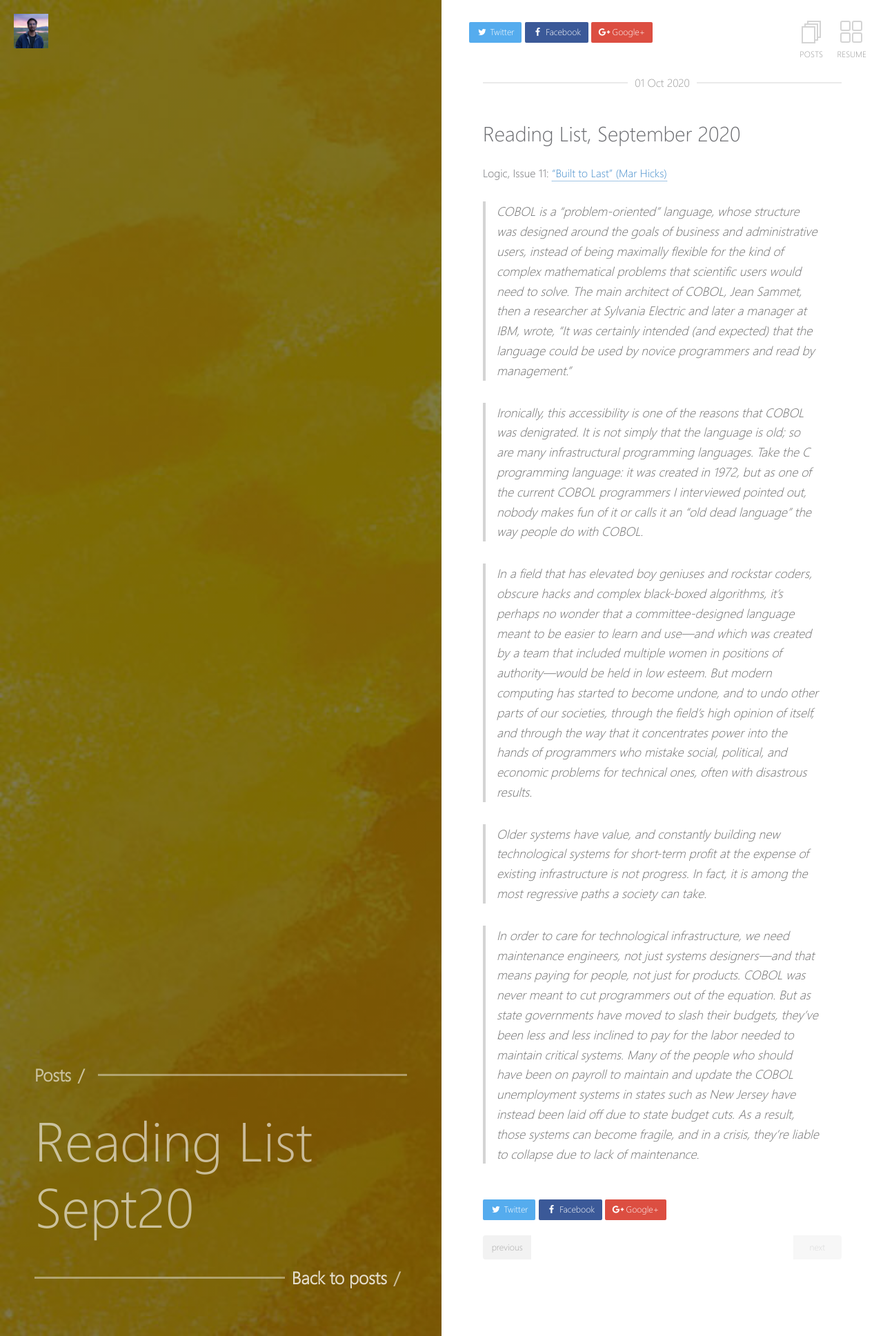
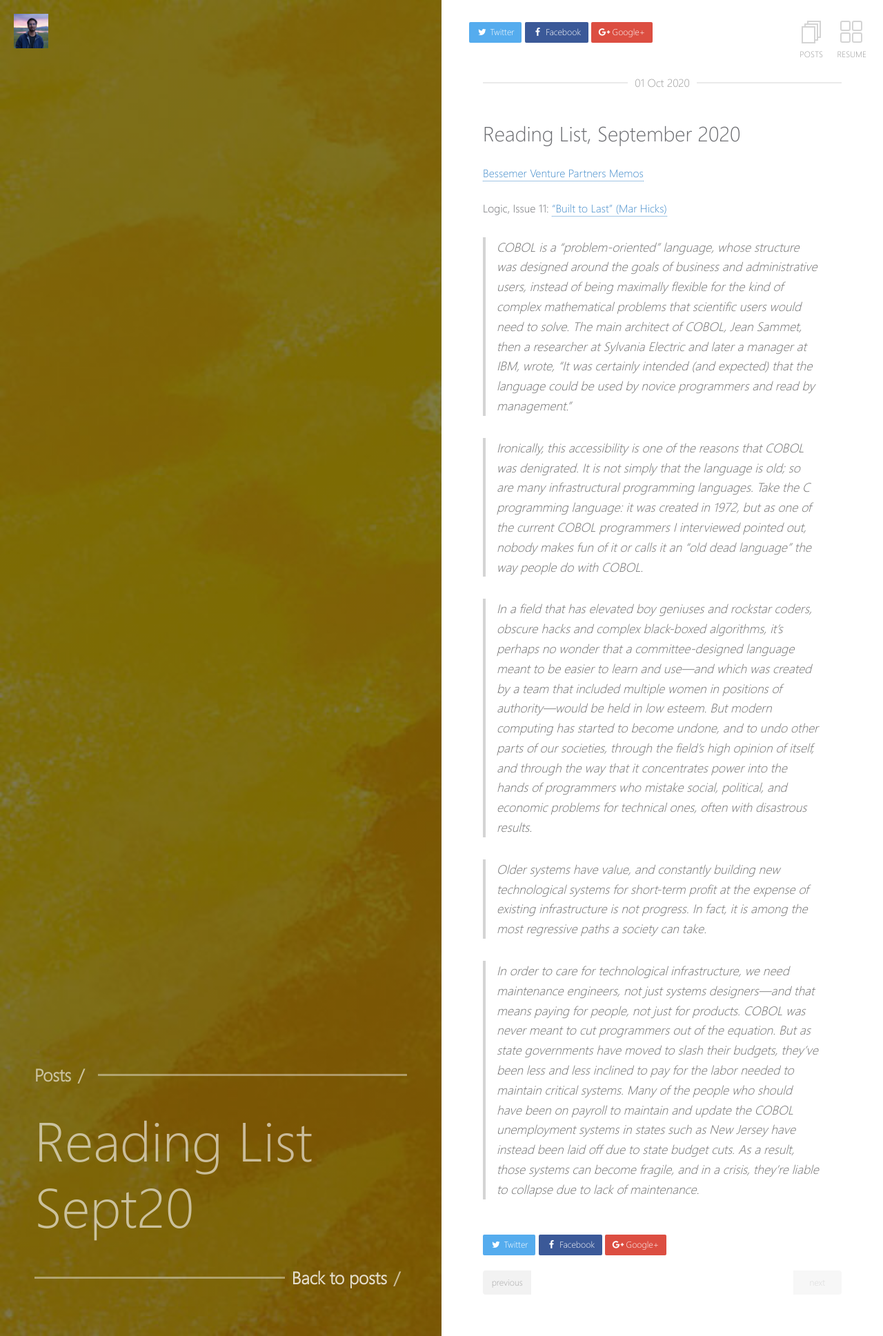
Before and after one commit to sumeet-bansal/sumeet-bansal.github.io, a Jekyll site: the page built from _posts/2020-10-01-reading-list-sept20.md, in a window 1280 px wide. Shown: the whole page at 69% size. Built offline with Jekyll 4.4.1, drawn with Linux system fonts in a browser that asks for light colours; our own code applies the rules of GitHub Pages for plain Markdown files.

Commit message:
Update 2020-10-01-reading-list-sept20.md

```diff
--- a/_posts/2020-10-01-reading-list-sept20.md
+++ b/_posts/2020-10-01-reading-list-sept20.md
@@ -1,4 +1,6 @@
 ## Reading List, September 2020
+
+#### [Bessemer Venture Partners Memos](https://www.bvp.com/memos)
 
 #### *Logic*, Issue 11: ["Built to Last" (Mar Hicks)](https://logicmag.io/care/built-to-last/)
 > COBOL is a “problem-oriented” language, whose structure was designed around the goals of business and administrative users, instead of being maximally flexible for the kind of complex mathematical problems that scientific users would need to solve. The main architect of COBOL, Jean Sammet, then a researcher at Sylvania Electric and later a manager at IBM, wrote, “It was certainly intended (and expected) that the language could be used by novice programmers and read by management.”
```
